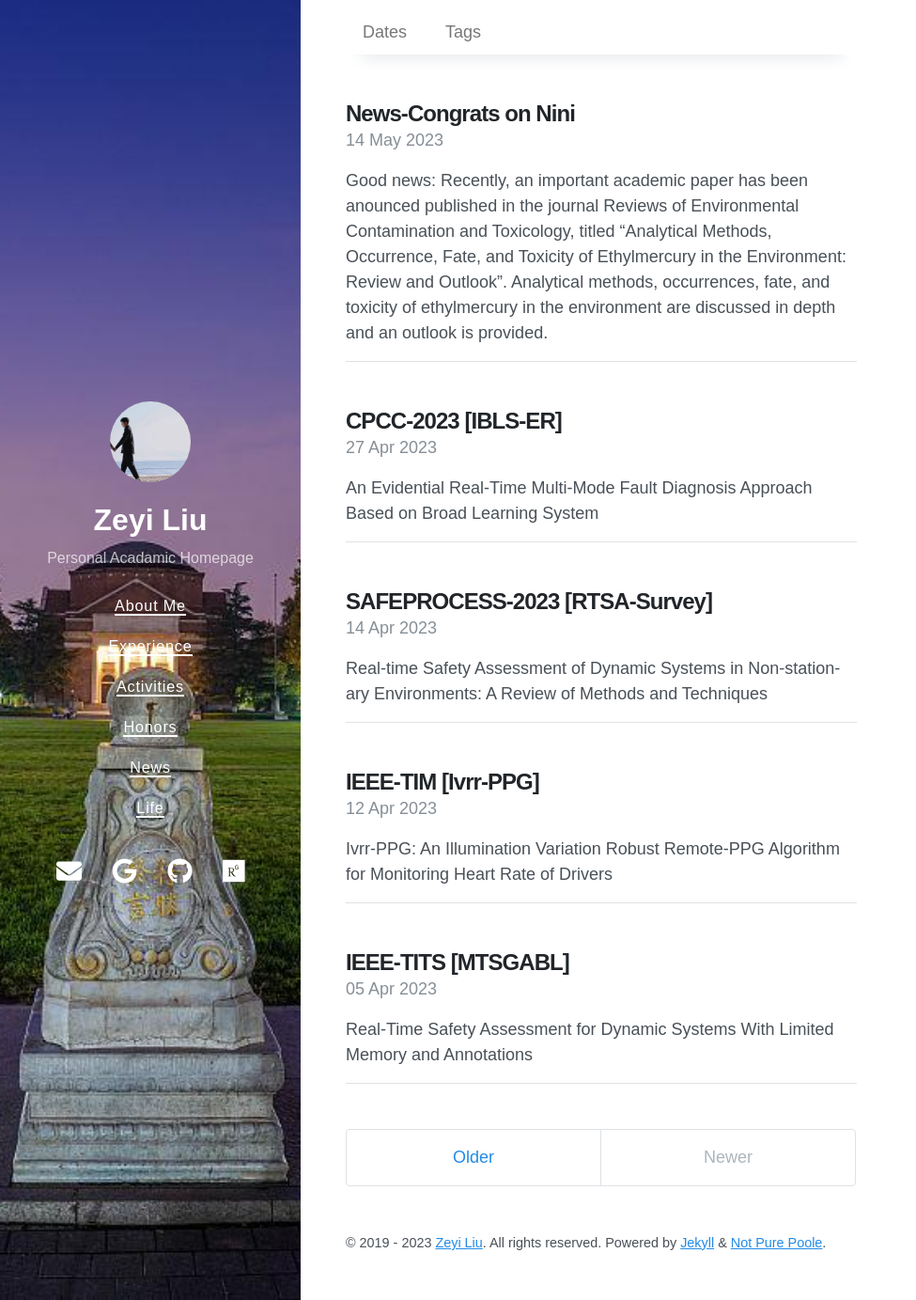
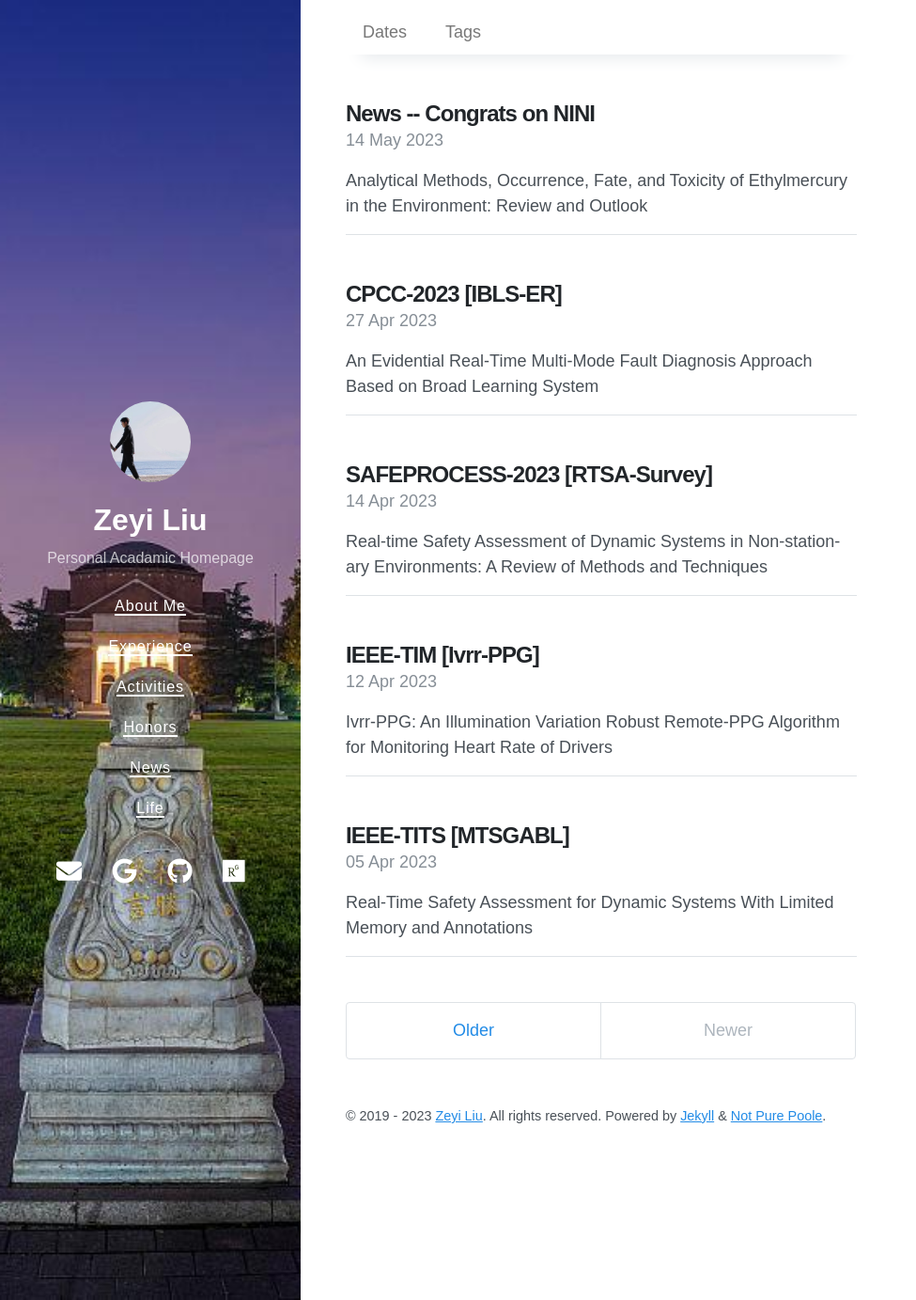
Before and after one commit to Samlzy/acadamic_page.github.io, a Jekyll site: the page built from index.html, in a window 1280 px wide and 1383 px high. Shown: the whole window at 94% size, without its empty margins (0-975 px from the left). Built offline with Jekyll 4.4.1, drawn with Linux system fonts in a browser that asks for light colours; nearby versions of some CDN libraries; the list of posts is cut into pages by our own code; part of the change alters nothing that is shown.

Commit message:
Update 2023-5-15-New1.md

```diff
--- a/_posts/2023-5-15-New1.md
+++ b/_posts/2023-5-15-New1.md
@@ -1,10 +1,12 @@
 ---
 layout: page
-title: News-Congrats on Nini
+title: News -- Congrats on NINI
 tags: News
 math: true
 date: 2023-5-15 00:00 +0800
 ---
+Analytical Methods, Occurrence, Fate, and Toxicity of Ethylmercury in the Environment: Review and Outlook
+
 **Good news**: Recently, an important academic paper has been anounced published in the journal *Reviews of Environmental Contamination and Toxicology*, titled "*Analytical Methods, Occurrence, Fate, and Toxicity of Ethylmercury in the Environment: Review and Outlook*". Analytical methods, occurrences, fate, and toxicity of ethylmercury in the environment are discussed in depth and an outlook is provided.
 
 ![GA](https://github.com/Samlzy/pics/raw/Samlzy-patch-1/News1.png)
```
